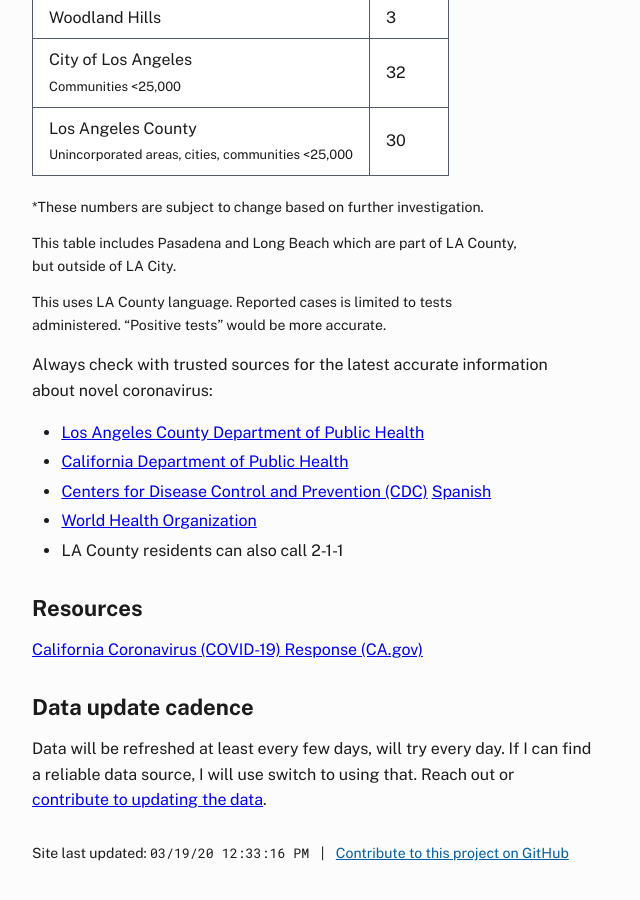
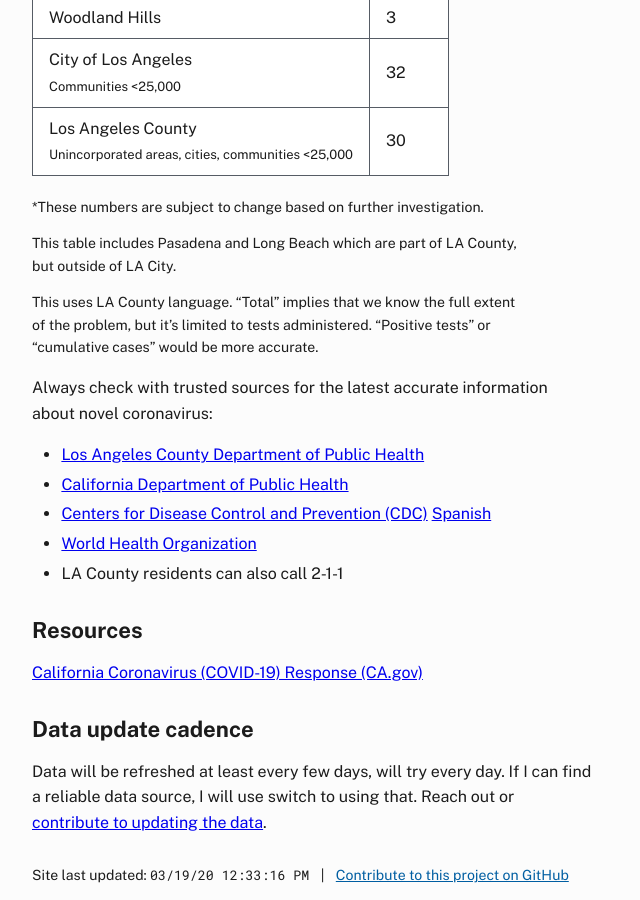
Before and after one commit to maya/la-coronavirus-cases, a Jekyll site: the page built from index.md, in a window 1280 px wide and 900 px high, scrolled down 2954 px. Shown: the whole window, without its empty margins (0-640 px from the left). Built offline with Jekyll 4.4.1, drawn with Linux system fonts in a browser that asks for light colours; before the commit the page ends 3831 px from its top, so only the background shows below that.

Commit message:
Update language

```diff
--- a/index.md
+++ b/index.md
@@ -76,7 +76,7 @@ total_deaths: 1
 <div class="usa-prose" markdown="1">
   <p class="font-sans-2xs">*These numbers are subject to change based on further investigation.</p>
   <p class="font-sans-2xs">This table includes Pasadena and Long Beach which are part of LA County, but outside of LA City.</p>
-  <p class="font-sans-2xs">This uses LA County language. Reported cases is limited to tests administered. “Positive tests” would be more accurate.</p>
+  <p class="font-sans-2xs">This uses LA County language. “Total” implies that we know the full extent of the problem, but it’s limited to tests administered. “Positive tests” or “cumulative cases” would be more accurate.</p>
 
 Always check with trusted sources for the latest accurate information about novel coronavirus:
 - [Los Angeles County Department of Public Health](http://publichealth.lacounty.gov/media/Coronavirus/)
```
